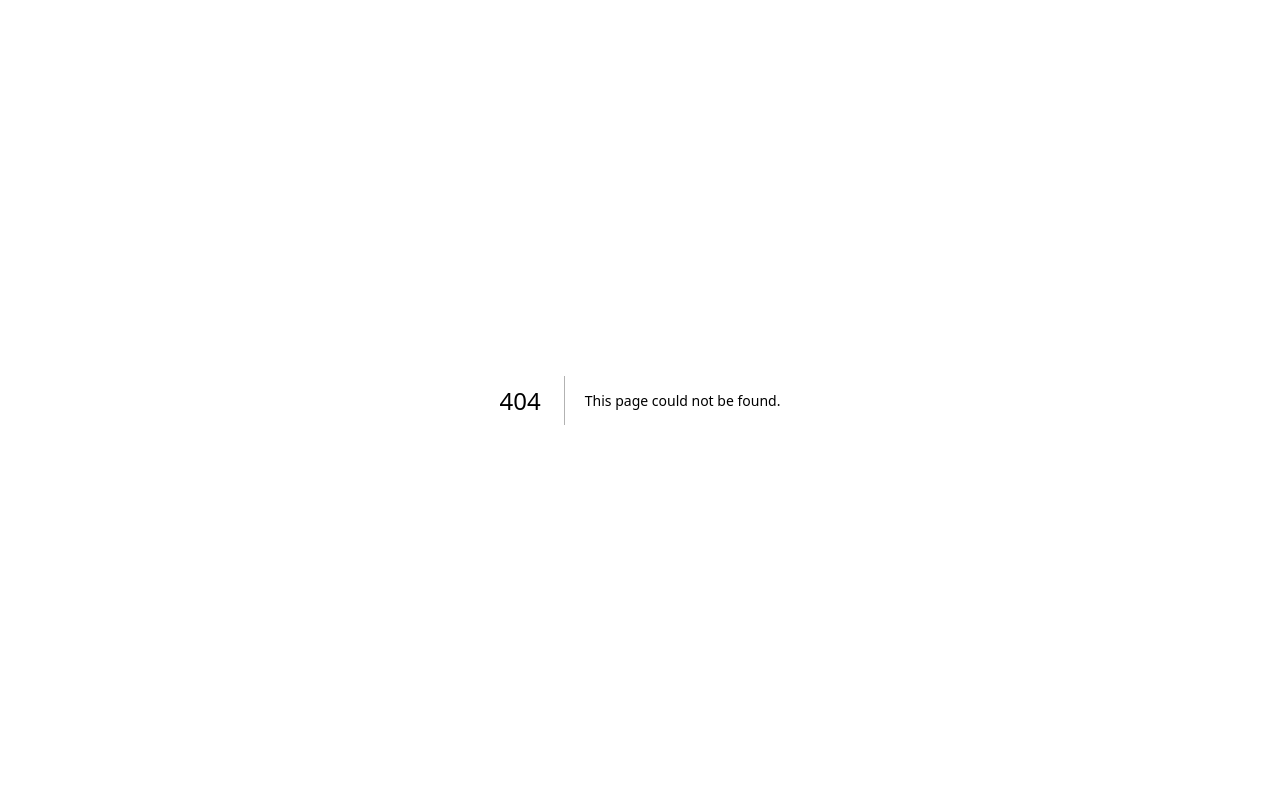
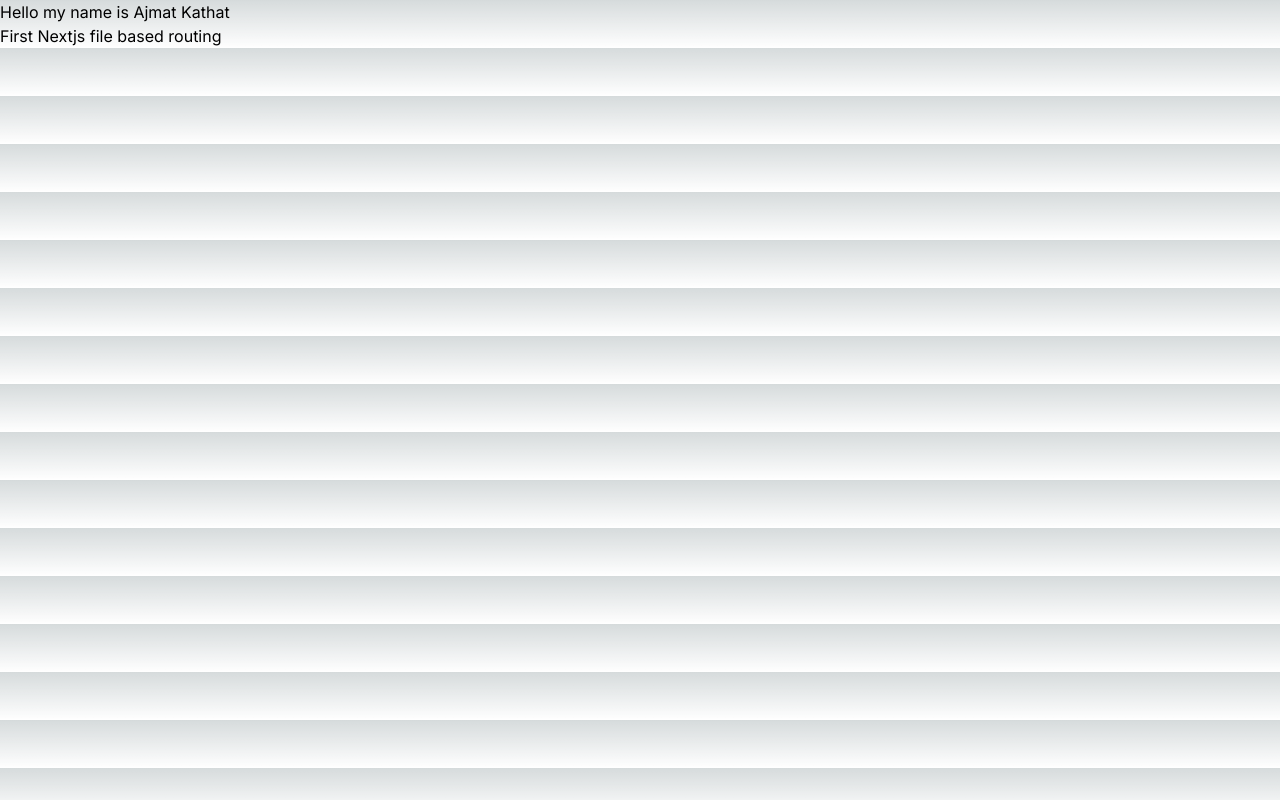
Before and after one commit to ajmat6/WearsZone, a Next.js app: page /components in a window 1280 px wide. Before the commit this address had no page. Built offline with nearby package versions, Linux system fonts and the light colour scheme.

Commit message:
file based routing

```diff
--- /dev/null
+++ b/src/app/components/page.jsx
@@ -0,0 +1,16 @@
+// "use client";
+
+import React from 'react'
+
+function about() {
+  console.log("hello")
+  console.log("Here you can write server side code (Backend")
+  return (
+    <div>
+      <p>Hello my name is Ajmat Kathat</p>
+      <button>First Nextjs file based routing</button>
+    </div>
+  )
+}
+
+export default about
--- a/src/app/page.js
+++ b/src/app/page.js
@@ -81,7 +81,7 @@ export default function Home() {
           rel="noopener noreferrer"
         >
           <h2 className={`mb-3 text-2xl font-semibold`}>
-            Templates{' '}
+            Ajmat{' '}
             <span className="inline-block transition-transform group-hover:translate-x-1 motion-reduce:transform-none">
               -&gt;
             </span>
```
